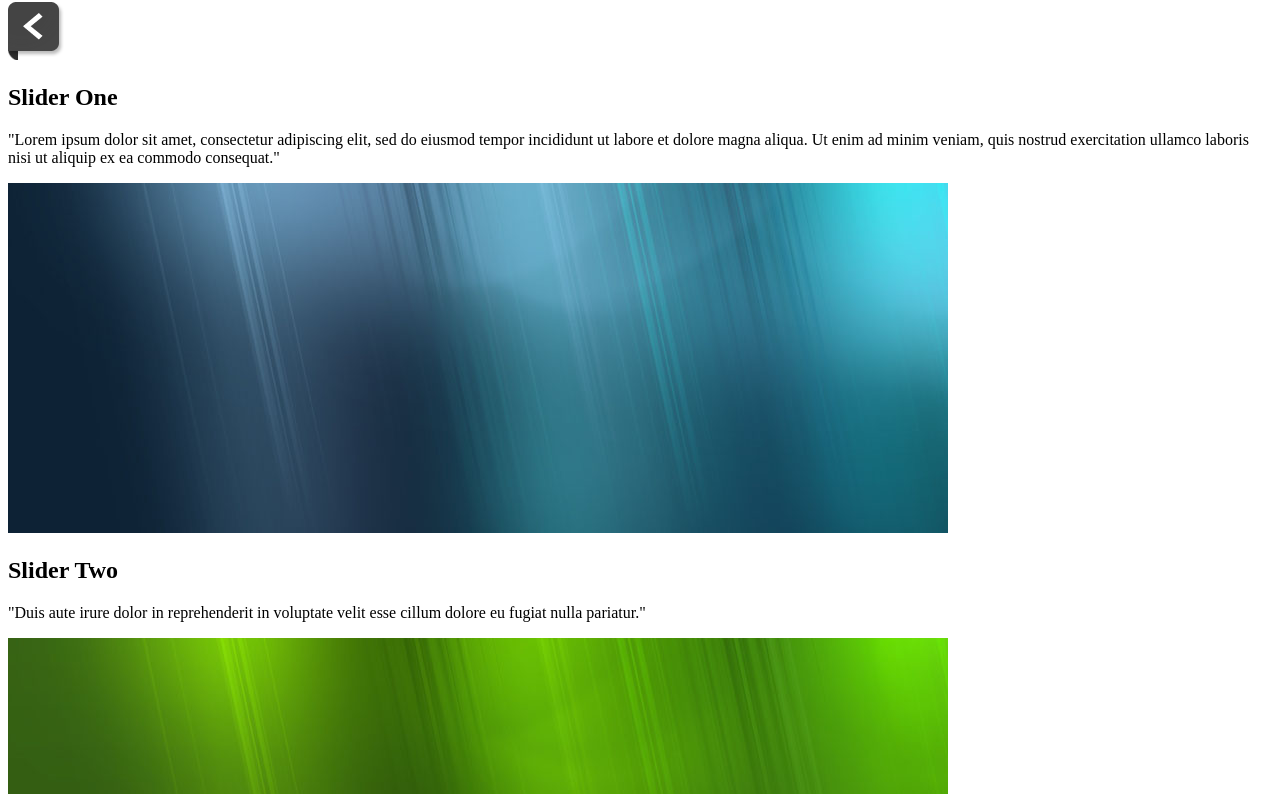
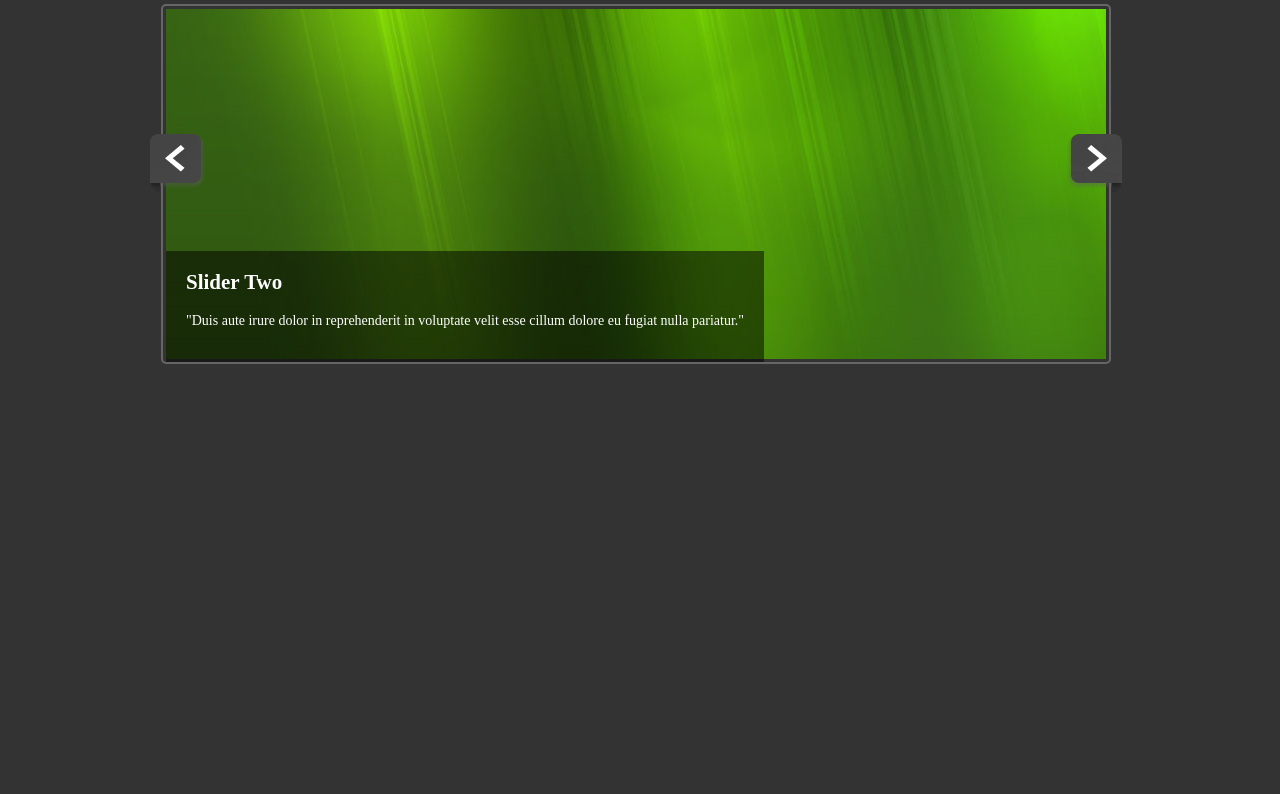
Before and after one commit to ConsultAtlas/Projects-in-JavaScript-and-JQuery, a plain HTML site: page Slider/slider.html in a window 1280 px wide. Shown: the part 78-872 px from the top of the page. After the commit the page ends 800 px from the top, so only its background shows below. Drawn offline with nearby package versions, Linux system fonts and the light colour scheme.

Commit message:
finished javascript

```diff
--- a/Slider/slider.css
+++ b/Slider/slider.css
@@ -0,0 +1,74 @@
+* {
+	margin-top: 0;
+	padding: 0;
+}
+
+body {
+	font-family: 'Arial'. sans-serif;
+	font-size: 14px;
+	color: #fff;
+	background: #333;
+	line-height: 1.6em;
+}
+
+a {
+	color: #fff;
+	text-decoration: none;
+}
+
+h1 {
+	text-align: center;
+	margin-bottom: 20px;
+}
+
+#container {
+	width: 980px;
+	margin: 40px auto;
+	overflow: hidden;
+}
+
+#slider {
+	width: 940px;
+	height: 350px;
+	position: relative;
+	overflow: hidden;
+	float: left;
+	padding: 3px;
+	border: #666 solid 2px;
+	border-radius: 5px;
+}
+
+#slider img {
+	width: 940px;
+	height: 350px;
+}
+
+.slide {
+	position: absolute;
+}
+
+.slide-copy {
+	position: absolute;
+	bottom: 0;
+	left: 0;
+	padding: 20px;
+	background:7f7f7f;
+	background: rgba(0,0,0,0.5);
+}
+
+#prev, #next {
+	float: left;
+	margin-top: 130px;
+	cursor: pointer;
+	position: relative;
+	z-index: 100;
+
+}
+
+#prev {
+	margin-right: -45px;
+}
+
+#next {
+	margin-left: -45px;
+}
--- a/Slider/slider.html
+++ b/Slider/slider.html
@@ -2,8 +2,11 @@
 <html>
 	<head>
 		<title></title>
+
+		<script src="https://ajax.googleapis.com/ajax/libs/jquery/3.2.1/jquery.min.js"></script>
+
 		<script type="text/javascript" src="slider.js"></script>
-	<script src="https://ajax.googleapis.com/ajax/libs/jquery/3.2.1/jquery.min.js"></script>
+
 		<link rel="stylesheet" type="text/css" href="slider.css">
 	</head>
 	<body>
@@ -11,9 +14,9 @@
 			<header>
 				<h1>jQuery Content Slider</h1>
 			</header>
-			<img src="contentslider/img/arrow-left.png" alt="Prev">
+				<img src="contentslider/img/arrow-left.png" alt="Prev" id="prev">
 				<div id="slider">
-				<div class="slide active">
+					<div class="slide">
 						<div class="slide-copy">
 							<h2>Slider One</h2>
 							<p>"Lorem ipsum dolor sit amet, consectetur adipiscing elit, sed do eiusmod tempor incididunt ut labore et dolore magna aliqua. Ut enim ad minim veniam, quis nostrud exercitation ullamco laboris nisi ut aliquip ex ea commodo consequat."</p>
@@ -54,7 +57,7 @@
 						<img src="contentslider/img/slide5.jpg">
 					</div>
 				</div>
-			<img src="contentslider/img/arrow-right.png" alt="Prev">
+				<img src="contentslider/img/arrow-right.png" alt="Next" id="next">
 		</div>
 	</body>
 </html>
--- a/Slider/slider.js
+++ b/Slider/slider.js
@@ -0,0 +1,49 @@
+$(document).ready(function() {
+	// set variables
+	var speed = 500; //fade speed
+	var autoSwitch = true; // auto slider option
+	var autoSwitchSpeed = 4000; // auto slider speed
+
+	// Add initial active class
+	$('.slide').first().addClass('active');
+
+	// Hide all slides
+	$('.slide').show();
+
+	// Next handler
+
+	$('#next').on('click', nextSlide);
+
+	$('#prev').on('click', prevSlide);
+
+	if(autoSwitch == true) {
+		setInterval(nextSlide, autoSwitchSpeed);
+	}
+
+	//Switch to next slide
+
+	function nextSlide() {
+		$('.active').removeClass('active').addClass('oldActive');
+		if($('.oldActive').is(':last-child')) {
+			$('.slide').first().addClass('active');
+		} else {
+			$('.oldActive').next().addClass('active');
+		}
+		$('.oldActive').removeClass('oldActive');
+		$('.slide').fadeOut(speed);
+		$('.active').fadeIn(speed);
+	}
+
+	// Switch to the previous slide
+	function prevSlide() {
+		$('.active').removeClass('active').addClass('oldActive');
+		if($('.oldActive').is(':first-child')) {
+			$('.slide').last().addClass('active');
+		} else {
+			$('.oldActive').prev().addClass('active');
+		}
+		$('.oldActive').removeClass('oldActive');
+		$('.slide').fadeOut(speed);
+		$('.active').fadeIn(speed);
+	}
+});
```
Also changed, not shown: Slider/contentslider/index.html (+1 -0 lines). Lines whose indentation alone changed are shown as unchanged.
